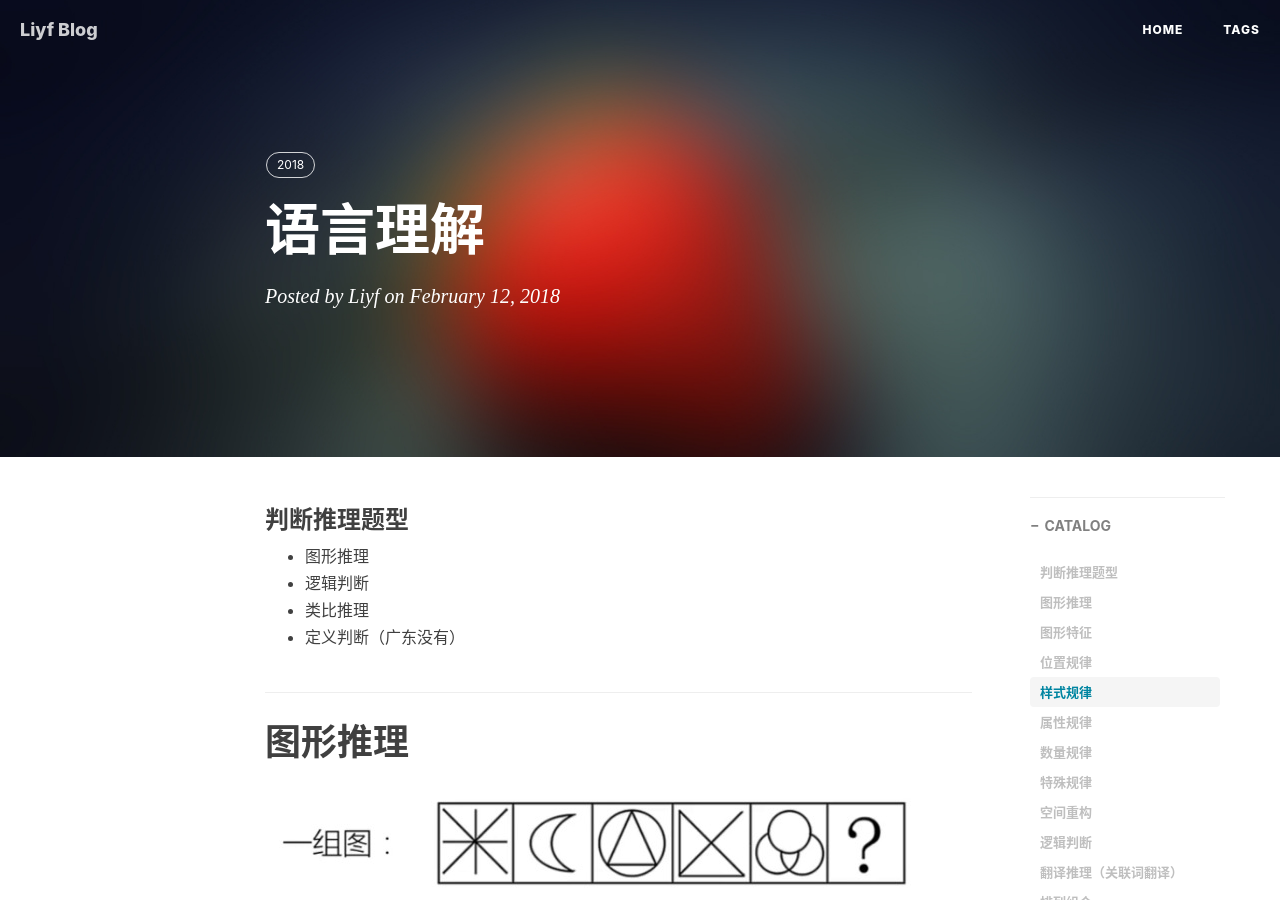
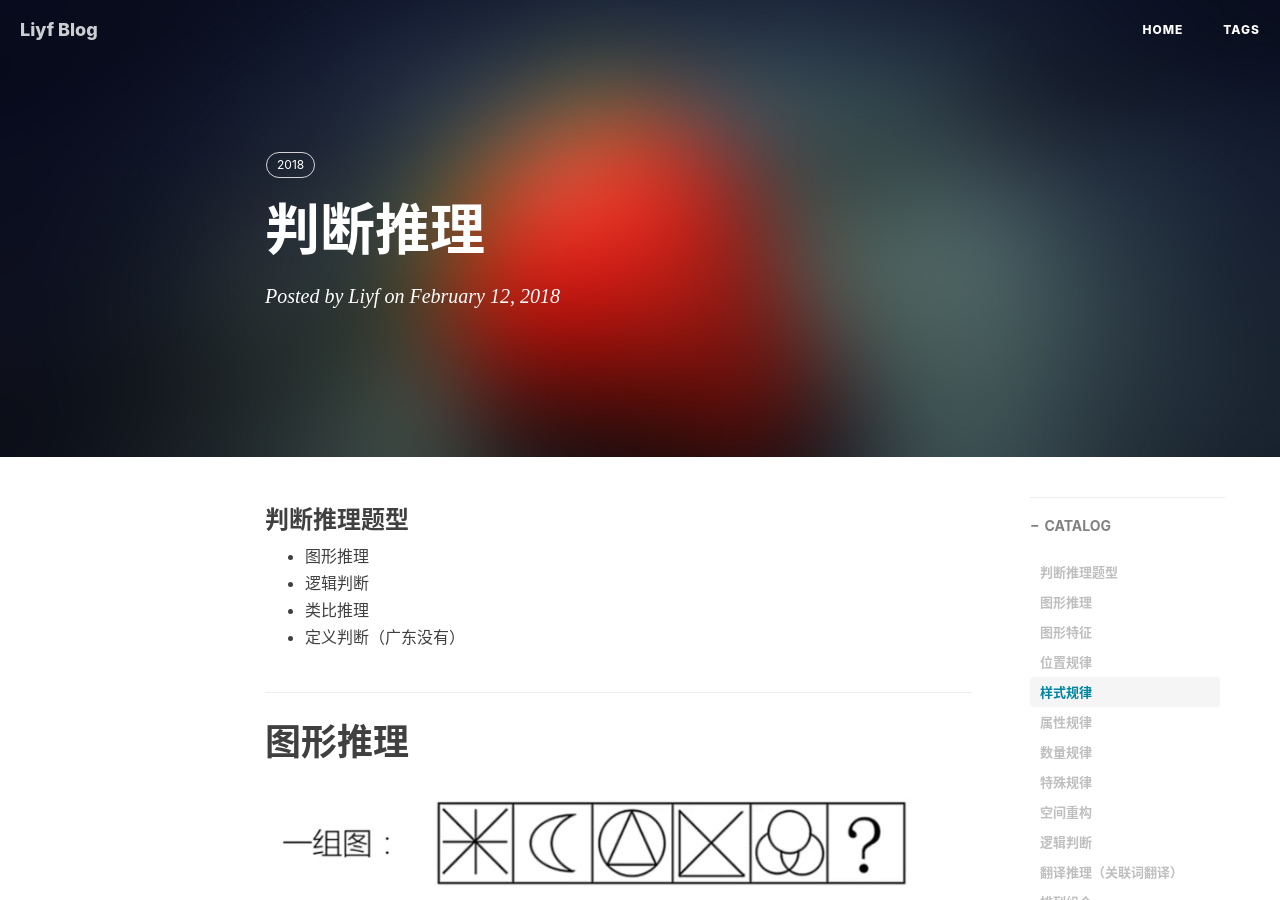
Before and after one commit to liyaofeng/liyaofeng.github.io, a Jekyll site: the page built from _posts/2018-02-12-判断推理.md, in a window 1280 px wide and 900 px high. Built offline with Jekyll 4.4.1, drawn with Linux system fonts in a browser that asks for light colours; nearby versions of some CDN libraries; comment, search, counter and statistics services are not loaded.

Commit message:
。。。

```diff
--- a/_posts/2018-02-12-判断推理.md
+++ b/_posts/2018-02-12-判断推理.md
@@ -1,6 +1,6 @@
 ---
 layout:     post
-title:      "语言理解"
+title:      "判断推理"
 subtitle:   ""
 date:       2018-02-12 23:05:45 +0800
 author:     "Liyf"
```
